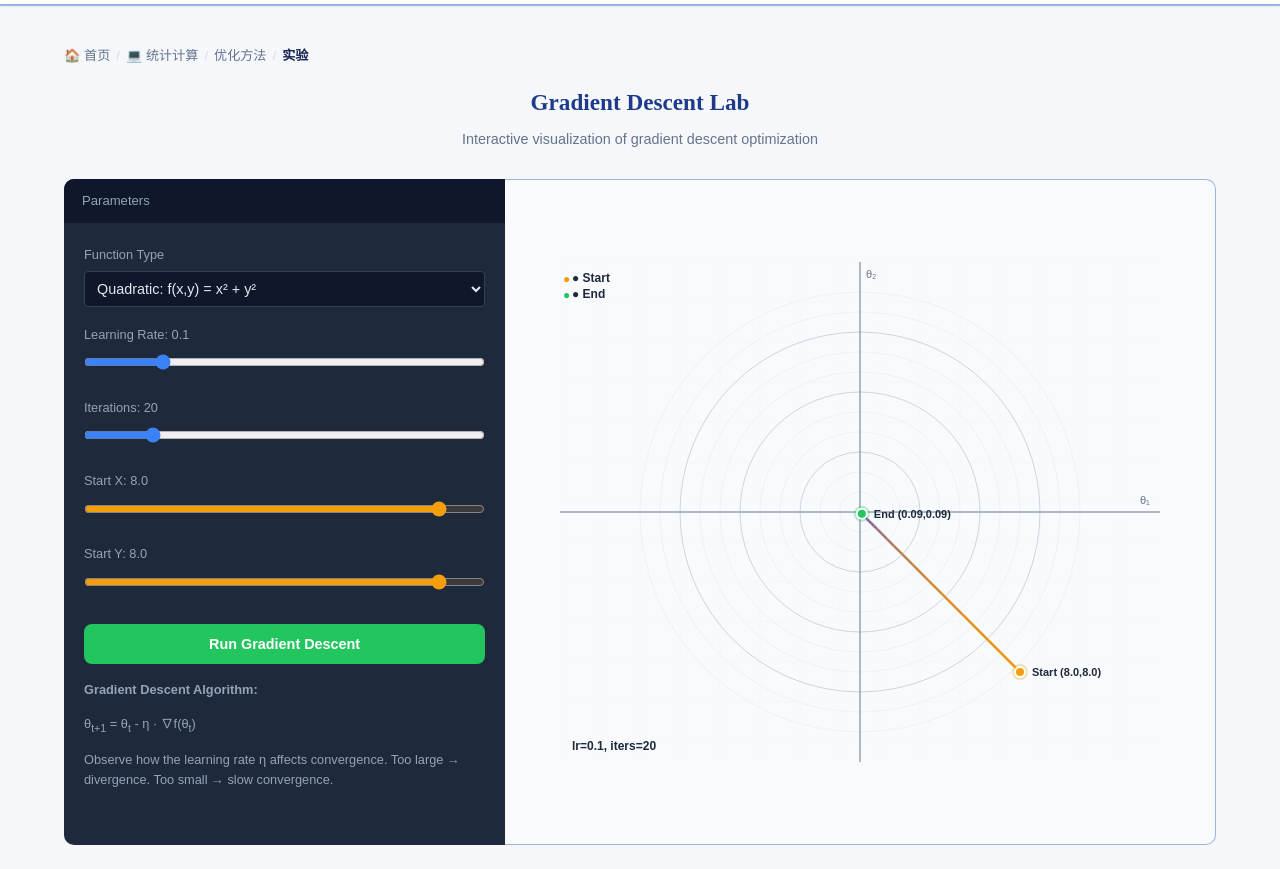
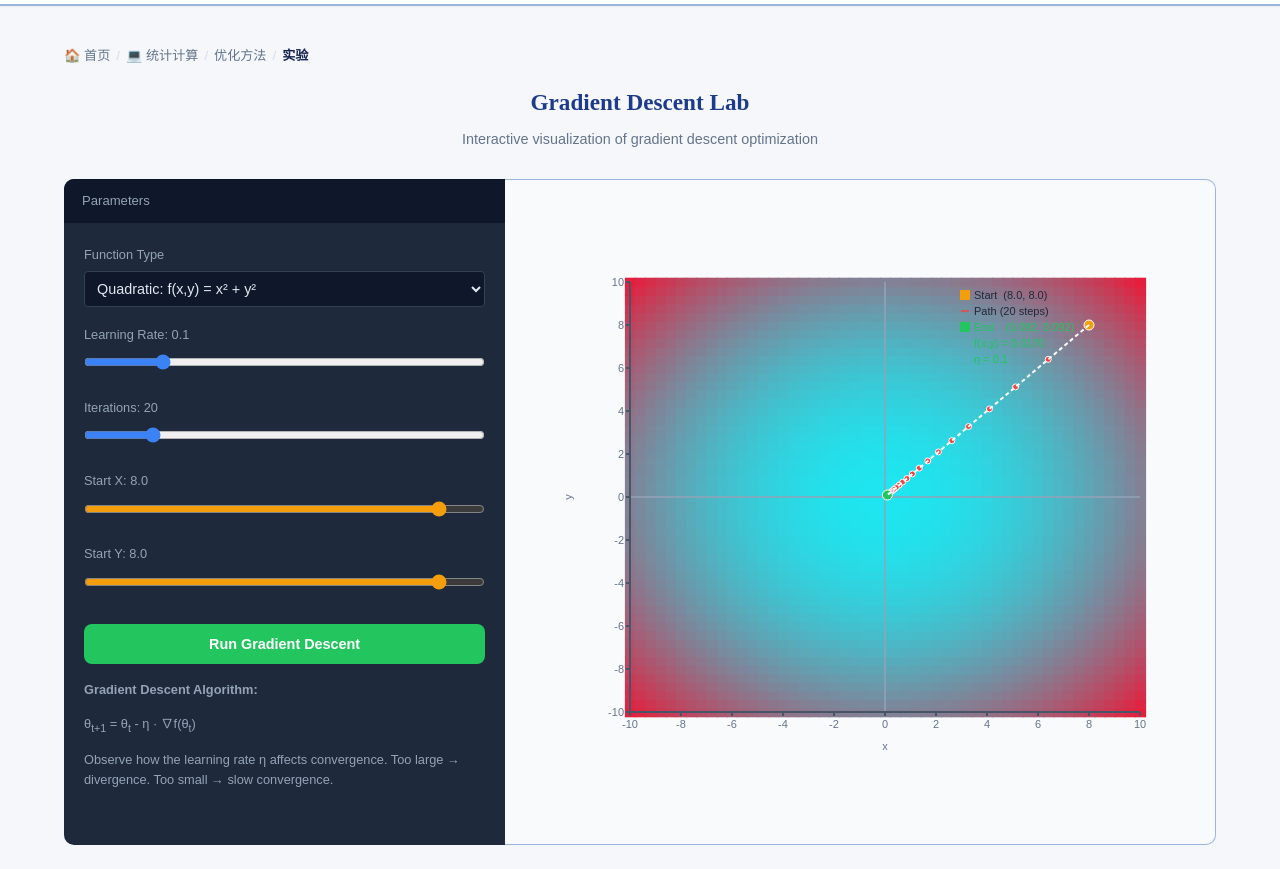
Before and after one commit to wxlzmn/stat-lab, a plain HTML site: page subjects/stat-comp/lab/s5-optimize.html in a window 1280 px wide. Shown: the part 48-917 px from the top of the page. Drawn offline with Linux system fonts and the light colour scheme.

Commit message:
fix: 修复Lab实验页 + 创建viz-gd.js/viz-tree.js + 加宽内容区至1060px

```diff
--- a/shared/css/variables-academic.css
+++ b/shared/css/variables-academic.css
@@ -6,7 +6,7 @@
   --shadow: 0 1px 2px rgba(0,0,0,0.05); --shadow-hover: 0 4px 12px rgba(20,60,140,0.08); --shadow-card: 0 1px 2px rgba(0,0,0,0.03);
   --radius: 10px; --radius-sm: 6px; --radius-lg: 14px;
   --font-display: "Noto Serif SC",serif; --font-body: "Noto Sans SC",sans-serif; --font-mono: "JetBrains Mono","Cascadia Code",monospace;
-  --sidebar-width: 250px; --content-max: 820px; --navbar-height: 54px;
+  --sidebar-width: 250px; --content-max: 1060px; --navbar-height: 54px;
   --bg-success: #f0fdf4; --color-success: #16a34a; --bg-warning-soft: #fef2f2; --text-on-accent: #ffffff;
   --transition-fast: 0.12s ease; --transition-base: 0.2s ease; --transition-slow: 0.35s ease;
   --subject-color: #3b82f6; --subject-color-deep: #1d4ed8; --subject-color-light: #eef2ff; --subject-color-text: #1e3a8a;
--- a/shared/css/variables-warm.css
+++ b/shared/css/variables-warm.css
@@ -6,7 +6,7 @@
   --shadow: 0 2px 4px rgba(180,83,9,0.05); --shadow-hover: 0 6px 16px rgba(180,83,9,0.10); --shadow-card: 0 1px 3px rgba(180,83,9,0.04);
   --radius: 10px; --radius-sm: 6px; --radius-lg: 16px;
   --font-display: "Noto Serif SC",serif; --font-body: "Noto Sans SC",sans-serif; --font-mono: "JetBrains Mono","Cascadia Code",monospace;
-  --sidebar-width: 250px; --content-max: 820px; --navbar-height: 54px;
+  --sidebar-width: 250px; --content-max: 1060px; --navbar-height: 54px;
   --bg-success: #f0fdf4; --color-success: #16a34a; --bg-warning-soft: #fef2f2; --text-on-accent: #ffffff;
   --transition-fast: 0.12s ease; --transition-base: 0.2s ease; --transition-slow: 0.35s ease;
   --subject-color: #f59e0b; --subject-color-deep: #d97706; --subject-color-light: #fef9e7; --subject-color-text: #92400e;
--- a/shared/js/viz-gd.js
+++ b/shared/js/viz-gd.js
@@ -1,189 +1,175 @@
-var GDVisualizer = {
-  init: function(canvasId, config) {
-    var canvas = document.getElementById(canvasId);
+/**
+ * GDVisualizer — 梯度下降 2D 可视化
+ * 用法: GDVisualizer.init('canvas-id', { function, learningRate, iterations, startX, startY })
+ */
+var GDVisualizer = (function() {
+  'use strict';
+
+  var canvas, ctx, w, h;
+  var margin = { left: 70, bottom: 50, top: 20, right: 20 };
+
+  function f_quadratic(x, y) { return x * x + y * y; }
+  function grad_quadratic(x, y) { return [2 * x, 2 * y]; }
+
+  function f_rosenbrock(x, y) {
+    return Math.pow(1 - x, 2) + 100 * Math.pow(y - x * x, 2);
+  }
+  function grad_rosenbrock(x, y) {
+    var dx = -2 * (1 - x) - 400 * x * (y - x * x);
+    var dy = 200 * (y - x * x);
+    return [dx, dy];
+  }
+
+  function init(canvasId, config) {
+    config = config || {};
+    canvas = document.getElementById(canvasId);
     if (!canvas) return;
-    var ctx = canvas.getContext('2d');
-    var w = canvas.width, h = canvas.height;
+    ctx = canvas.getContext('2d');
+    w = canvas.width;
+    h = canvas.height;
+
+    var funcType = config.function || 'quadratic';
     var lr = config.learningRate || 0.1;
-    var iterations = config.iterations || 20;
-    var startX = config.startX || 8;
-    var startY = config.startY || 8;
-    var funcType = config.function || 'quadratic';
+    var iters = config.iterations || 20;
+    var sx = config.startX || 8;
+    var sy = config.startY || 8;
 
-    ctx.clearRect(0, 0, w, h);
-    this.drawContour(ctx, w, h, funcType);
-    this.drawPath(ctx, w, h, startX, startY, lr, iterations, funcType);
-  },
-
-  drawContour: function(ctx, w, h, funcType) {
-    var cx = w / 2, cy = h / 2, scale = 20;
-
-    // Draw grid
-    ctx.strokeStyle = '#f1f5f9';
-    ctx.lineWidth = 0.5;
-    for (var gx = 0; gx < w; gx += 40) {
-      ctx.beginPath(); ctx.moveTo(gx, 0); ctx.lineTo(gx, h); ctx.stroke();
-    }
-    for (var gy = 0; gy < h; gy += 40) {
-      ctx.beginPath(); ctx.moveTo(0, gy); ctx.lineTo(w, gy); ctx.stroke();
+    var f, grad, bounds;
+    if (funcType === 'rosenbrock') {
+      f = f_rosenbrock; grad = grad_rosenbrock;
+      bounds = { xMin: -2, xMax: 2, yMin: -1, yMax: 5 };
+    } else {
+      f = f_quadratic; grad = grad_quadratic;
+      var lim = Math.max(Math.abs(sx), Math.abs(sy)) + 2;
+      bounds = { xMin: -lim, xMax: lim, yMin: -lim, yMax: lim };
     }
 
-    // Draw contour ellipses for quadratic (z = x^2 + y^2)
-    if (funcType === 'quadratic') {
-      for (var r = 1; r < 12; r++) {
-        ctx.beginPath();
-        ctx.ellipse(cx, cy, r * scale, r * scale, 0, 0, Math.PI * 2);
-        ctx.strokeStyle = r % 3 === 0 ? '#cbd5e1' : '#e2e8f0';
-        ctx.lineWidth = r % 3 === 0 ? 1 : 0.5;
-        ctx.stroke();
-      }
-    } else if (funcType === 'rosenbrock') {
-      // Rosenbrock: banana-shaped contours (simplified)
-      for (var r = 1; r < 10; r++) {
-        ctx.beginPath();
-        var ry = r * scale * 0.7;
-        ctx.ellipse(cx + 40, cy, r * scale * 0.5, ry, -0.3, 0, Math.PI * 2);
-        ctx.strokeStyle = r % 3 === 0 ? '#cbd5e1' : '#e2e8f0';
-        ctx.lineWidth = r % 3 === 0 ? 1 : 0.5;
-        ctx.stroke();
+    var path = [];
+    var x = sx, y = sy;
+    for (var i = 0; i <= iters; i++) {
+      path.push({ x: x, y: y, f: f(x, y) });
+      var g = grad(x, y);
+      x = x - lr * g[0];
+      y = y - lr * g[1];
+    }
+    draw(funcType, bounds, path, lr);
+  }
+
+  function draw(funcType, bounds, path, lr) {
+    ctx.clearRect(0, 0, w, h);
+    var pw = w - margin.left - margin.right;
+    var ph = h - margin.top - margin.bottom;
+    var xMin = bounds.xMin, xMax = bounds.xMax;
+    var yMin = bounds.yMin, yMax = bounds.yMax;
+
+    function toX(val) { return margin.left + (val - xMin) / (xMax - xMin) * pw; }
+    function toY(val) { return margin.top + (1 - (val - yMin) / (yMax - yMin)) * ph; }
+
+    // Heatmap
+    var grid = 50;
+    var values = [];
+    var fMin = Infinity, fMax = -Infinity;
+    for (var gi = 0; gi <= grid; gi++) {
+      for (var gj = 0; gj <= grid; gj++) {
+        var cx = xMin + (xMax - xMin) * gi / grid;
+        var cy = yMin + (yMax - yMin) * gj / grid;
+        var fVal = funcType === 'rosenbrock' ?
+          Math.pow(1 - cx, 2) + 100 * Math.pow(cy - cx * cx, 2) :
+          cx * cx + cy * cy;
+        if (fVal < fMin) fMin = fVal;
+        if (fVal > fMax) fMax = fVal;
+        values.push({ x: cx, y: cy, f: fVal });
       }
     }
 
+    var cellW = pw / grid, cellH = ph / grid;
+    for (var vi = 0; vi < values.length; vi++) {
+      var v = values[vi];
+      var t = (v.f - fMin) / (fMax - fMin + 1e-10);
+      var r = Math.floor(30 + 200 * t);
+      var g = Math.floor(30 + 200 * (1 - t));
+      var b = Math.floor(60 + 180 * (1 - t));
+      ctx.fillStyle = 'rgb(' + r + ',' + g + ',' + b + ')';
+      ctx.fillRect(toX(v.x) - cellW / 2, toY(v.y) - cellH / 2, cellW + 1, cellH + 1);
+    }
+
     // Axes
+    ctx.strokeStyle = '#94a3b8'; ctx.lineWidth = 1.5;
     ctx.beginPath();
-    ctx.moveTo(cx, 0); ctx.lineTo(cx, h);
-    ctx.moveTo(0, cy); ctx.lineTo(w, cy);
-    ctx.strokeStyle = '#94a3b8';
-    ctx.lineWidth = 1.5;
+    var ax0 = toY(0);
+    if (ax0 > margin.top && ax0 < margin.top + ph)
+      { ctx.moveTo(margin.left, ax0); ctx.lineTo(margin.left + pw, ax0); }
+    var ay0 = toX(0);
+    if (ay0 > margin.left && ay0 < margin.left + pw)
+      { ctx.moveTo(ay0, margin.top); ctx.lineTo(ay0, margin.top + ph); }
     ctx.stroke();
 
-    // Axis labels
-    ctx.fillStyle = '#64748b';
-    ctx.font = '11px sans-serif';
-    ctx.fillText('θ₁', w - 20, cy - 8);
-    ctx.fillText('θ₂', cx + 6, 16);
-  },
+    ctx.lineWidth = 2; ctx.strokeStyle = '#475569';
+    ctx.beginPath();
+    ctx.moveTo(margin.left, margin.top); ctx.lineTo(margin.left, margin.top + ph);
+    ctx.moveTo(margin.left, margin.top + ph); ctx.lineTo(margin.left + pw, margin.top + ph);
+    ctx.stroke();
 
-  drawPath: function(ctx, w, h, startX, startY, lr, iters, funcType) {
-    var cx = w / 2, cy = h / 2, scale = 20;
-    var points = [{x: startX, y: startY}];
-    var px = startX, py = startY;
-
-    for (var i = 0; i < iters; i++) {
-      var gx, gy;
-      if (funcType === 'rosenbrock') {
-        // Rosenbrock: f(x,y) = (1-x)^2 + 100*(y-x^2)^2
-        gx = -2 * (1 - px) - 400 * px * (py - px * px);
-        gy = 200 * (py - px * px);
-      } else {
-        // Quadratic: f(x,y) = x^2 + y^2
-        gx = 2 * px;
-        gy = 2 * py;
-      }
-      px = px - lr * gx;
-      py = py - lr * gy;
-      // Clamp for display
-      px = Math.max(-12, Math.min(12, px));
-      py = Math.max(-12, Math.min(12, py));
-      points.push({x: px, y: py});
-
-      // Early stop if converged
-      if (Math.abs(gx) < 0.001 && Math.abs(gy) < 0.001) break;
+    // Ticks
+    ctx.fillStyle = '#64748b'; ctx.font = '11px sans-serif';
+    ctx.textAlign = 'center';
+    var xStep = (xMax - xMin) > 10 ? 2 : 1;
+    for (var tx = Math.ceil(xMin); tx <= xMax; tx += xStep) {
+      ctx.fillText(tx, toX(tx), margin.top + ph + 16);
+      ctx.beginPath(); ctx.moveTo(toX(tx), margin.top + ph); ctx.lineTo(toX(tx), margin.top + ph + 4); ctx.stroke();
+    }
+    ctx.textAlign = 'right';
+    var yStep = (yMax - yMin) > 10 ? 2 : 1;
+    for (var ty = Math.ceil(yMin); ty <= yMax; ty += yStep) {
+      ctx.fillText(ty, margin.left - 6, toY(ty) + 4);
+      ctx.beginPath(); ctx.moveTo(margin.left - 4, toY(ty)); ctx.lineTo(margin.left, toY(ty)); ctx.stroke();
     }
 
-    // Draw path line with gradient color
-    for (var j = 1; j < points.length; j++) {
-      var sx = cx + points[j-1].x * scale;
-      var sy = cy + points[j-1].y * scale;
-      var ex = cx + points[j].x * scale;
-      var ey = cy + points[j].y * scale;
+    ctx.textAlign = 'center';
+    ctx.fillText('x', margin.left + pw / 2, margin.top + ph + 38);
+    ctx.save();
+    ctx.translate(12, margin.top + ph / 2);
+    ctx.rotate(-Math.PI / 2);
+    ctx.fillText('y', 0, 0);
+    ctx.restore();
 
-      ctx.beginPath();
-      ctx.moveTo(sx, sy);
-      ctx.lineTo(ex, ey);
-
-      // Color gradient: amber → blue as it converges
-      var progress = j / points.length;
-      var r = Math.round(245 - progress * 186);
-      var gVal = Math.round(158 - progress * 99);
-      var b = Math.round(11 + progress * 235);
-      ctx.strokeStyle = 'rgb(' + r + ',' + gVal + ',' + b + ')';
-      ctx.lineWidth = 2.5;
-      ctx.stroke();
+    // Path
+    for (var pi = 0; pi < path.length; pi++) {
+      var p = path[pi];
+      var r = pi === 0 ? 5 : pi === path.length - 1 ? 5 : 3;
+      ctx.beginPath(); ctx.arc(toX(p.x), toY(p.y), r, 0, Math.PI * 2);
+      ctx.fillStyle = pi === 0 ? '#f59e0b' : pi === path.length - 1 ? '#22c55e' : '#ef4444';
+      ctx.fill();
+      ctx.strokeStyle = '#fff'; ctx.lineWidth = 1; ctx.stroke();
     }
 
-    // Start marker
-    var sx0 = cx + startX * scale;
-    var sy0 = cy + startY * scale;
-    this.drawDot(ctx, sx0, sy0, '#f59e0b', 'Start (' + startX.toFixed(1) + ',' + startY.toFixed(1) + ')');
-
-    // End marker
-    var lastP = points[points.length - 1];
-    var ex0 = cx + lastP.x * scale;
-    var ey0 = cy + lastP.y * scale;
-    this.drawDot(ctx, ex0, ey0, '#22c55e', 'End (' + lastP.x.toFixed(2) + ',' + lastP.y.toFixed(2) + ')');
+    ctx.strokeStyle = '#fff'; ctx.lineWidth = 2;
+    ctx.setLineDash([4, 3]);
+    ctx.beginPath();
+    ctx.moveTo(toX(path[0].x), toY(path[0].y));
+    for (var pj = 1; pj < path.length; pj++)
+      ctx.lineTo(toX(path[pj].x), toY(path[pj].y));
+    ctx.stroke();
+    ctx.setLineDash([]);
 
     // Legend
-    ctx.fillStyle = '#1e293b';
-    ctx.font = 'bold 12px sans-serif';
-    ctx.fillText('lr=' + lr + ', iters=' + (points.length - 1), 12, h - 12);
-    ctx.fillText('● Start', 12, 20);
-    ctx.fillText('● End', 12, 36);
-    ctx.fillStyle = '#f59e0b';
-    ctx.fillText('●', 3, 21);
-    ctx.fillStyle = '#22c55e';
-    ctx.fillText('●', 3, 37);
-  },
+    var lx = margin.left + pw - 180, ly = margin.top + 8;
+    ctx.fillStyle = '#f59e0b'; ctx.fillRect(lx, ly, 10, 10);
+    ctx.fillStyle = '#1e293b'; ctx.textAlign = 'left';
+    ctx.fillText('Start  (' + path[0].x.toFixed(1) + ', ' + path[0].y.toFixed(1) + ')', lx + 14, ly + 9);
+    ly += 16;
+    ctx.strokeStyle = '#ef4444'; ctx.lineWidth = 1.5;
+    ctx.beginPath(); ctx.moveTo(lx + 1, ly + 5); ctx.lineTo(lx + 9, ly + 5); ctx.stroke();
+    ctx.fillText('Path (' + (path.length - 1) + ' steps)', lx + 14, ly + 9);
+    ly += 16;
+    var last = path[path.length - 1];
+    ctx.fillStyle = '#22c55e'; ctx.fillRect(lx, ly, 10, 10);
+    ctx.fillText('End    (' + last.x.toFixed(3) + ', ' + last.y.toFixed(3) + ')', lx + 14, ly + 9);
+    ly += 16;
+    ctx.fillText('f(x,y) = ' + last.f.toFixed(4), lx + 14, ly + 9);
+    ly += 16;
+    ctx.fillText('η = ' + lr, lx + 14, ly + 9);
+  }
 
-  drawDot: function(ctx, x, y, color, label) {
-    // Outer glow
-    ctx.beginPath();
-    ctx.arc(x, y, 8, 0, Math.PI * 2);
-    ctx.fillStyle = color;
-    ctx.globalAlpha = 0.3;
-    ctx.fill();
-    ctx.globalAlpha = 1;
-
-    // Inner dot
-    ctx.beginPath();
-    ctx.arc(x, y, 5, 0, Math.PI * 2);
-    ctx.fillStyle = color;
-    ctx.fill();
-    ctx.strokeStyle = '#fff';
-    ctx.lineWidth = 2;
-    ctx.stroke();
-
-    // Label
-    ctx.fillStyle = '#1e293b';
-    ctx.font = 'bold 11px sans-serif';
-    var labelX = x + 12;
-    var labelY = y + 4;
-    if (labelX + ctx.measureText(label).width > ctx.canvas.width - 10) {
-      labelX = x - ctx.measureText(label).width - 12;
-    }
-    ctx.fillText(label, labelX, labelY);
-  }
-};
-
-// Auto-initialize visualization blocks when DOM is ready
-(function() {
-  if (typeof document !== 'undefined') {
-    var initViz = function() {
-      var containers = document.querySelectorAll('.viz-container[data-algo="gradient-descent"]');
-      for (var i = 0; i < containers.length; i++) {
-        var canvas = containers[i].querySelector('canvas');
-        if (canvas) {
-          var config = {};
-          try { config = JSON.parse(containers[i].getAttribute('data-config') || '{}'); } catch(e) {}
-          GDVisualizer.init(canvas.id, config);
-        }
-      }
-    };
-
-    if (document.readyState === 'loading') {
-      document.addEventListener('DOMContentLoaded', function() { setTimeout(initViz, 200); });
-    } else {
-      setTimeout(initViz, 200);
-    }
-  }
+  return { init: init };
 })();
```
Also changed, not shown: shared/js/viz-tree.js (+19 -223 lines), subjects/stat-comp/lab/index.html (+2 -2 lines).
